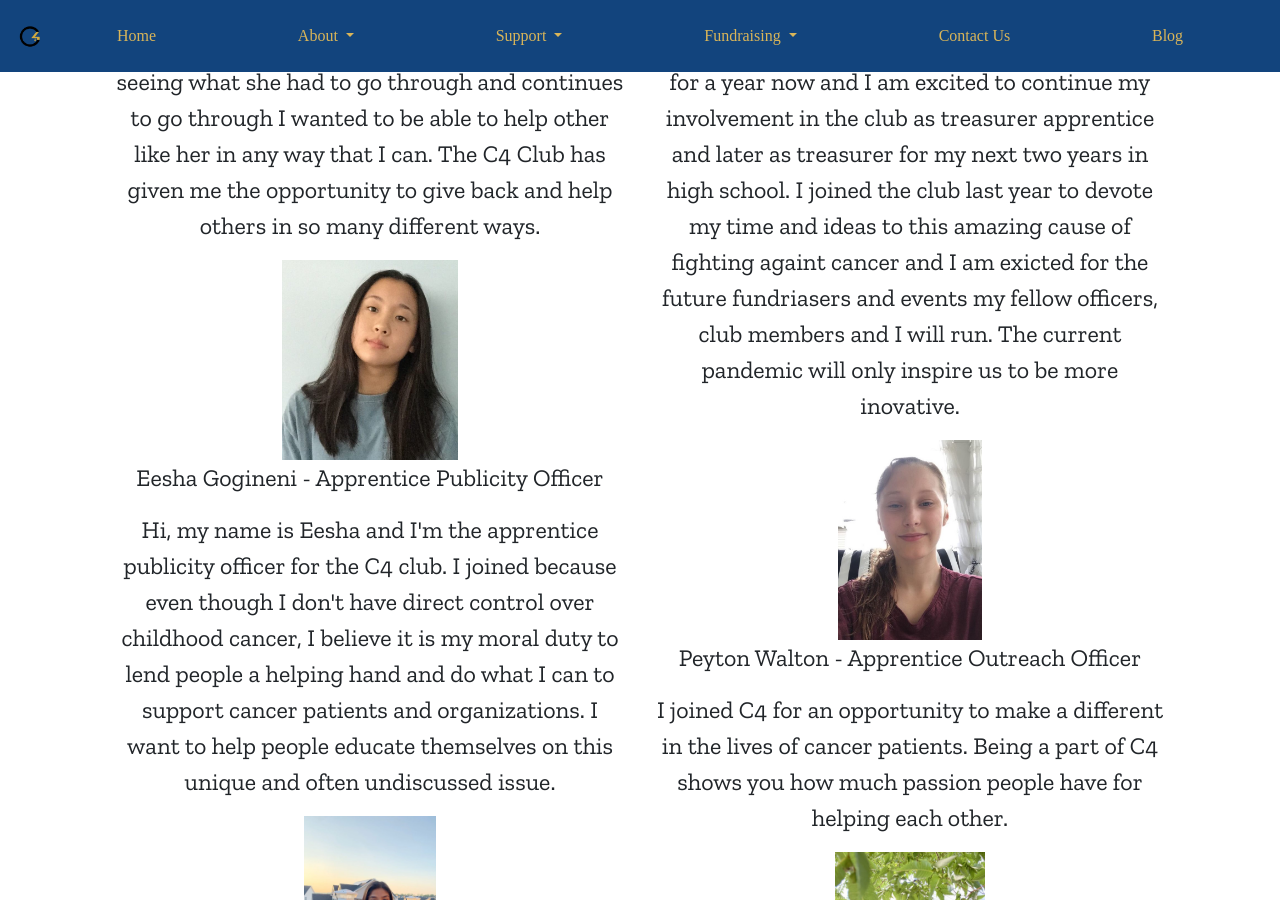
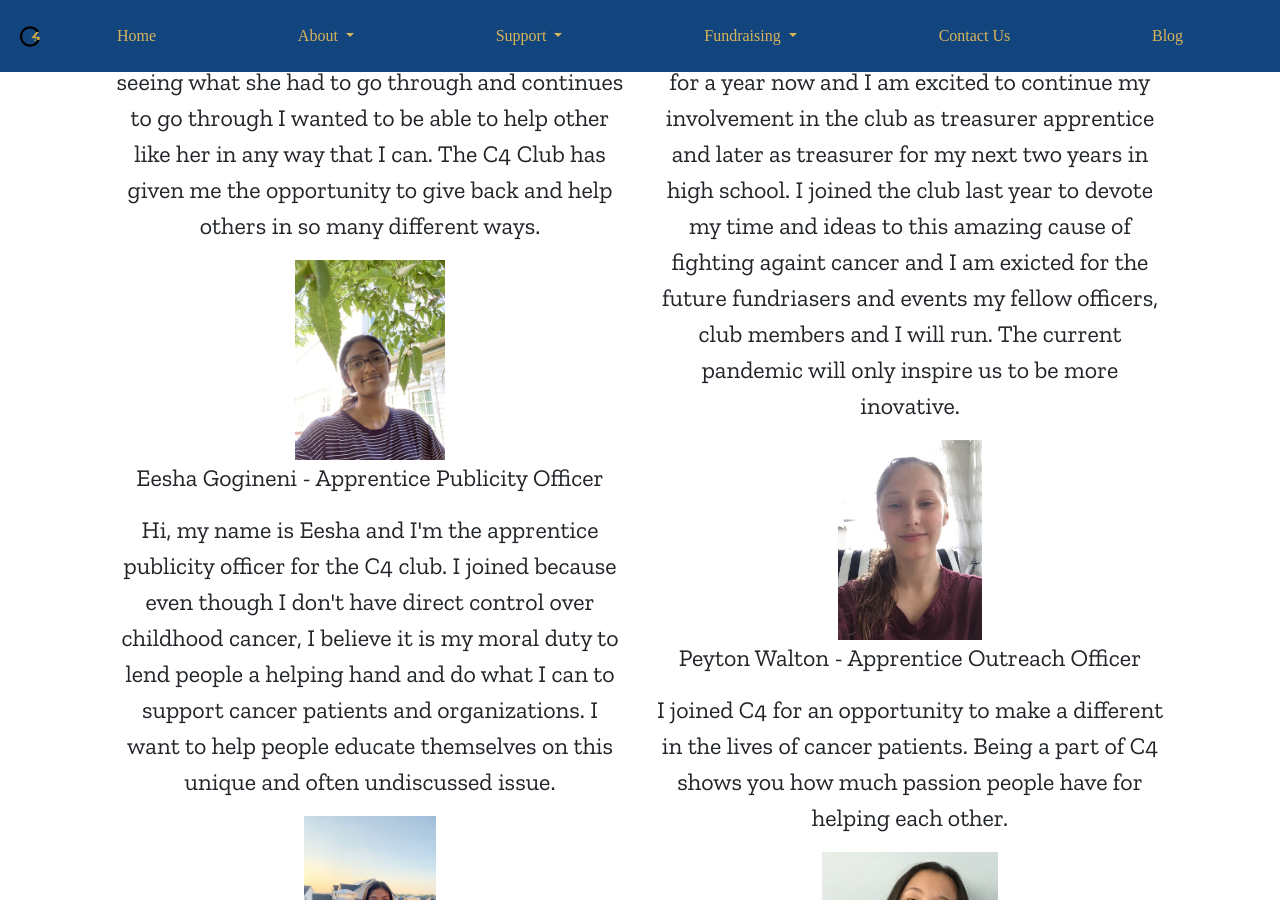
Before and after one commit to C4org/C4org.github.io, a Jekyll site: the page built from about/leadership.md, in a window 1280 px wide and 900 px high, scrolled down 2822 px. Built offline with Jekyll 4.4.1, drawn with Linux system fonts in a browser that asks for light colours; some web fonts are replaced.

Commit message:
Swapped pics

```diff
--- a/about/leadership.md
+++ b/about/leadership.md
@@ -96,7 +96,7 @@ permalink: /about/leadership
             </div>
         </div>
         <div class="row simple_row" style="width:auto;height:600px;" align="center">
-            <img src="/img/Avery.jpeg" style="height:200px;width:auto;display: block;margin:auto;">
+            <img src="/img/Eesha.jpeg" style="height:200px;width:auto;display: block;margin:auto;">
             <div class="d-flex flex-column">
                 <p>Eesha Gogineni - Apprentice Publicity Officer</p>
                 <p>
@@ -134,7 +134,7 @@ permalink: /about/leadership
             </div>
         </div>
         <div class="row simple_row" style="width:auto;height:600px;" align="center">
-            <img src="/img/Eesha.jpeg" style="height:200px;width:auto;display: block;margin:auto;">
+            <img src="/img/Avery.jpeg" style="height:200px;width:auto;display: block;margin:auto;">
             <div class="d-flex flex-column">
             <p>Avery Ye - Apprentice Vice President</p>
                 <p>
```
